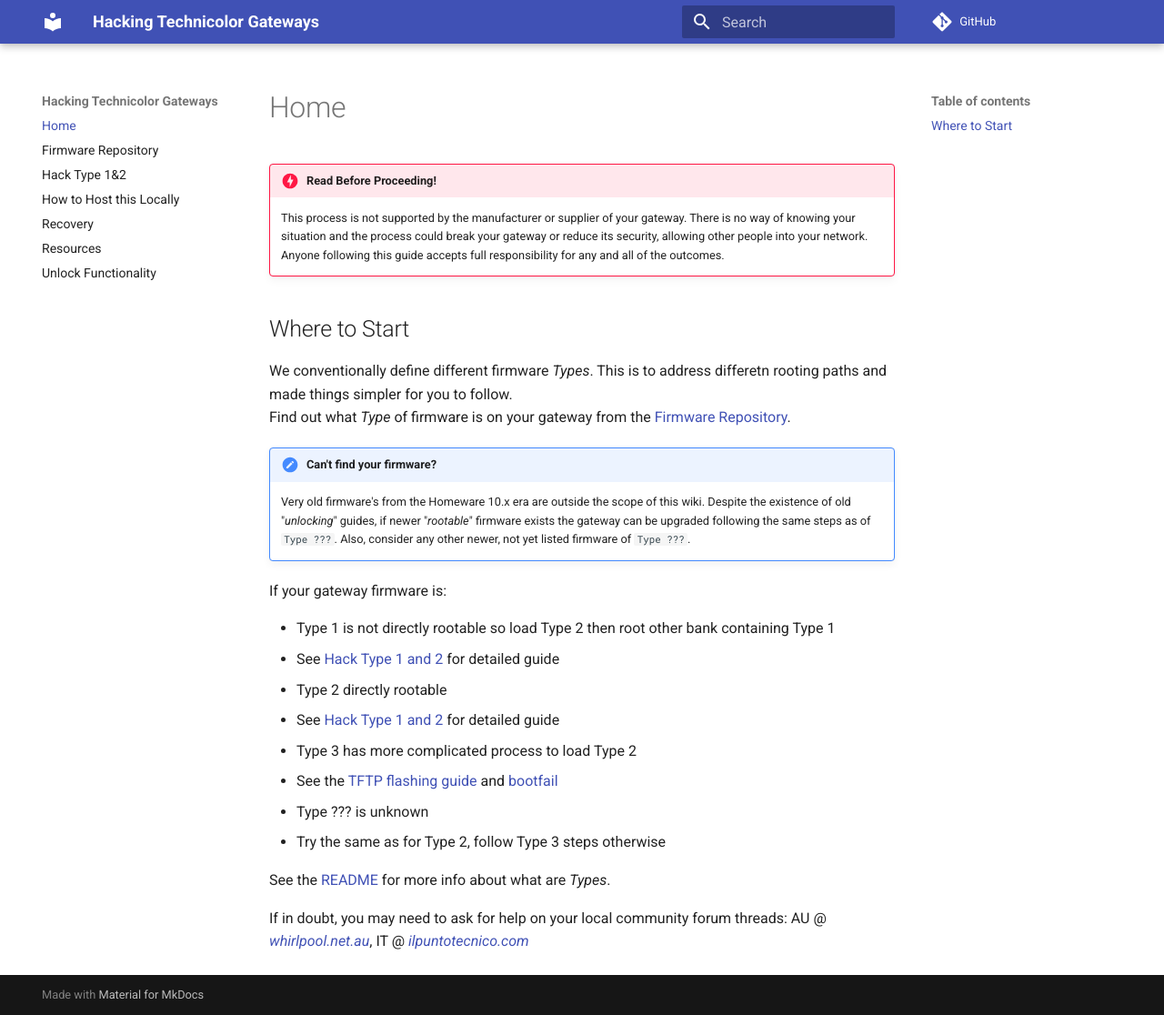
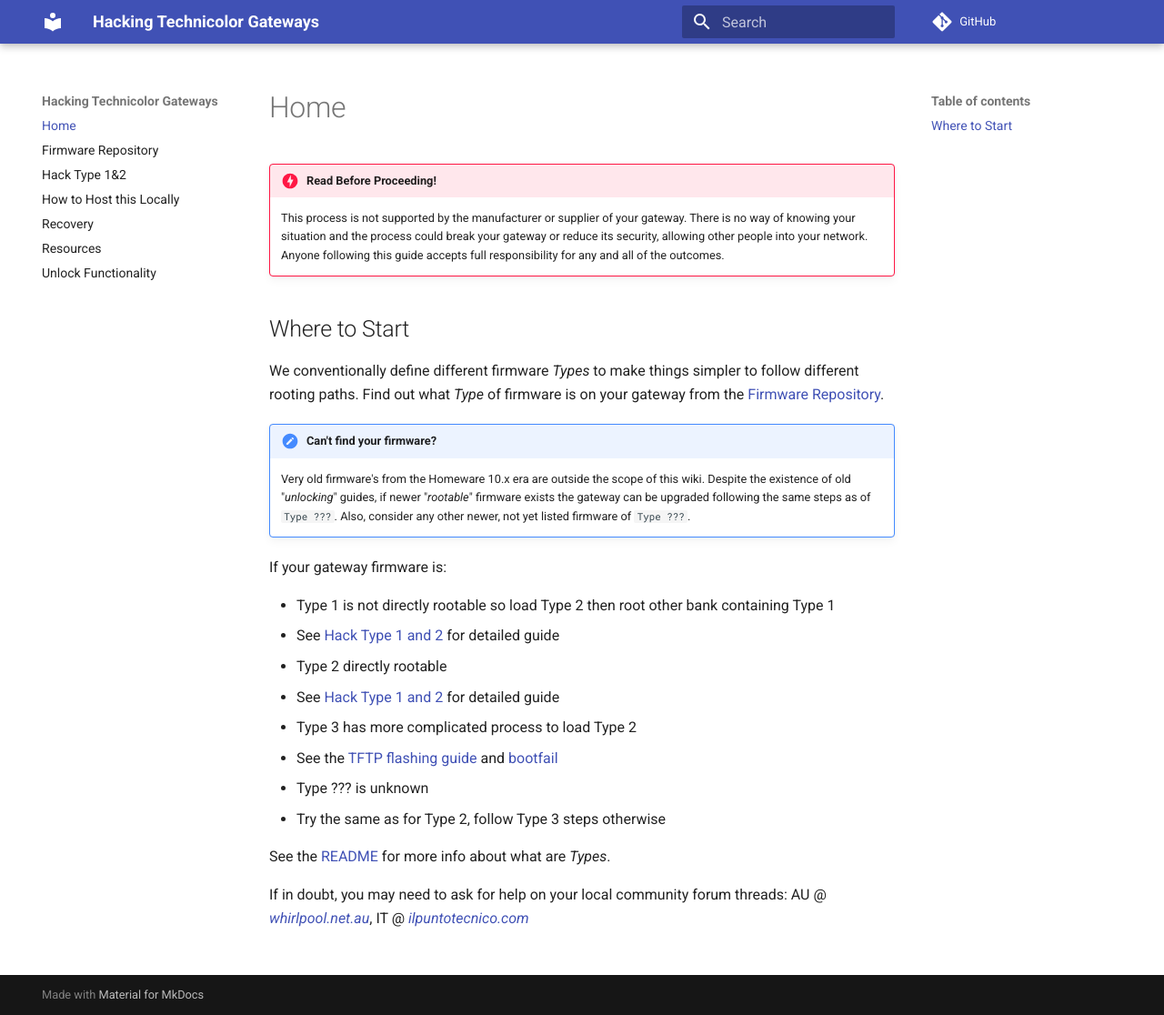
Before and after one commit to hack-technicolor/hack-technicolor, an MkDocs documentation site: the page built from docs/index.md, in a window 1280 px wide and 1116 px high. Shown: the whole window at 91% size. Built offline with MkDocs 1.6.1 and Material for MkDocs 9.7.7, drawn with Linux system fonts in a browser that asks for light colours; comment, search, counter and statistics services are not loaded.

Commit message:
Tweak 'Where to Start'

```diff
--- a/docs/index.md
+++ b/docs/index.md
@@ -5,8 +5,7 @@
 
 ## Where to Start
 
-We conventionally define different firmware *Types*. This is to address differetn rooting paths and made things simpler for you to follow.
-Find out what *Type* of firmware is on your gateway from the [Firmware Repository](Firmware%20Repository/).
+We conventionally define different firmware *Types* to make things simpler to follow different rooting paths. Find out what *Type* of firmware is on your gateway from the [Firmware Repository](Firmware%20Repository/).
 
 !!! hint "Can't find your firmware?"
     Very old firmware's from the Homeware 10.x era are outside the scope of this wiki. Despite the existence of old "*unlocking*" guides, if newer "*rootable*" firmware exists the gateway can be upgraded following the same steps as of `Type ???`. Also, consider any other newer, not yet listed firmware of `Type ???`.
```
